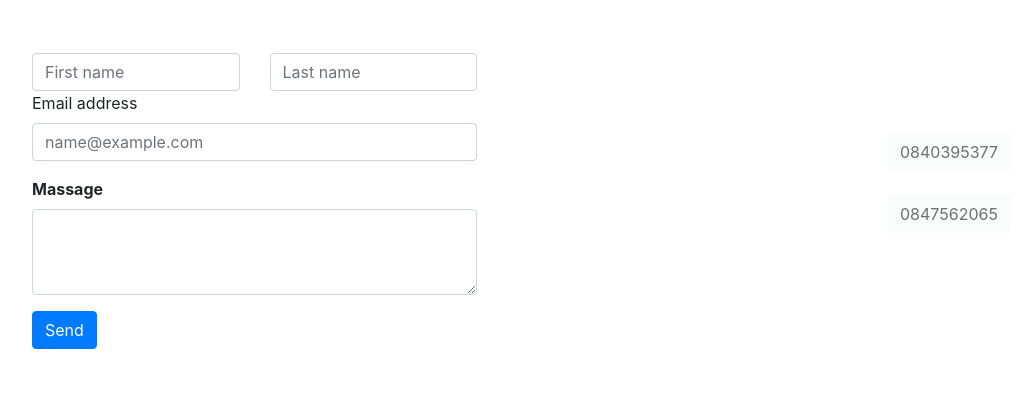
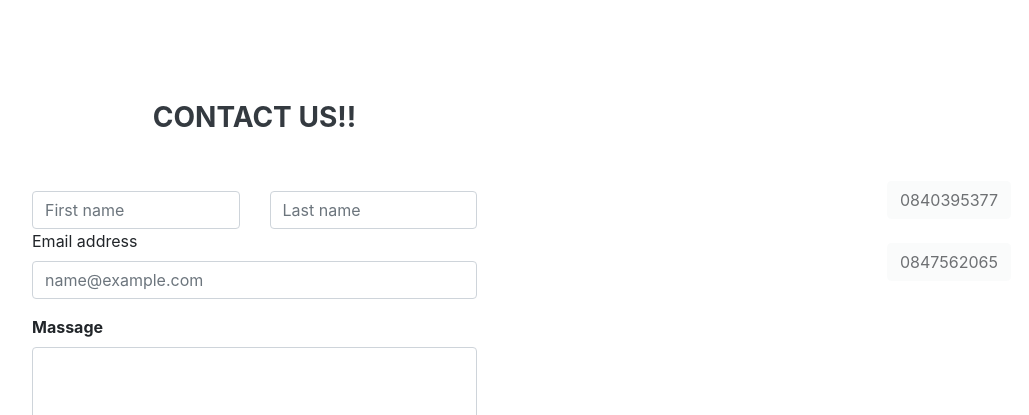
Before and after one commit to nsovoNAQ/NAQ, a plain HTML site: page index.html in a window 1280 px wide. Shown: the part 2094-2509 px from the top of the page, without its empty margins (53-1082 px from the left). Drawn offline with nearby package versions, Linux system fonts and the light colour scheme.

Commit message:
Update index.html

```diff
--- a/index.html
+++ b/index.html
@@ -162,6 +162,8 @@
   </div>
   </ul></div>
      <br>
+     <br>
+     <br>
     </section>
     <h3 class="display-5 text-center font-weight-bold text-dark">CONTACT US!!</h3><br><br>
     <section id="Contacts-NAQc">
@@ -169,6 +171,7 @@
       <div class="container">
         <div class="row">
           <div class="col-md-5 col-sm-5">
+            <h3 class="display-5 text-center font-weight-bold text-dark">CONTACT US!!</h3><br><br>
             <form action="MAILTO:217168221@edu.vut.ac.za" method="post" enctype="text/pain">
             <div class="form-group">
                <div class="row">
```
